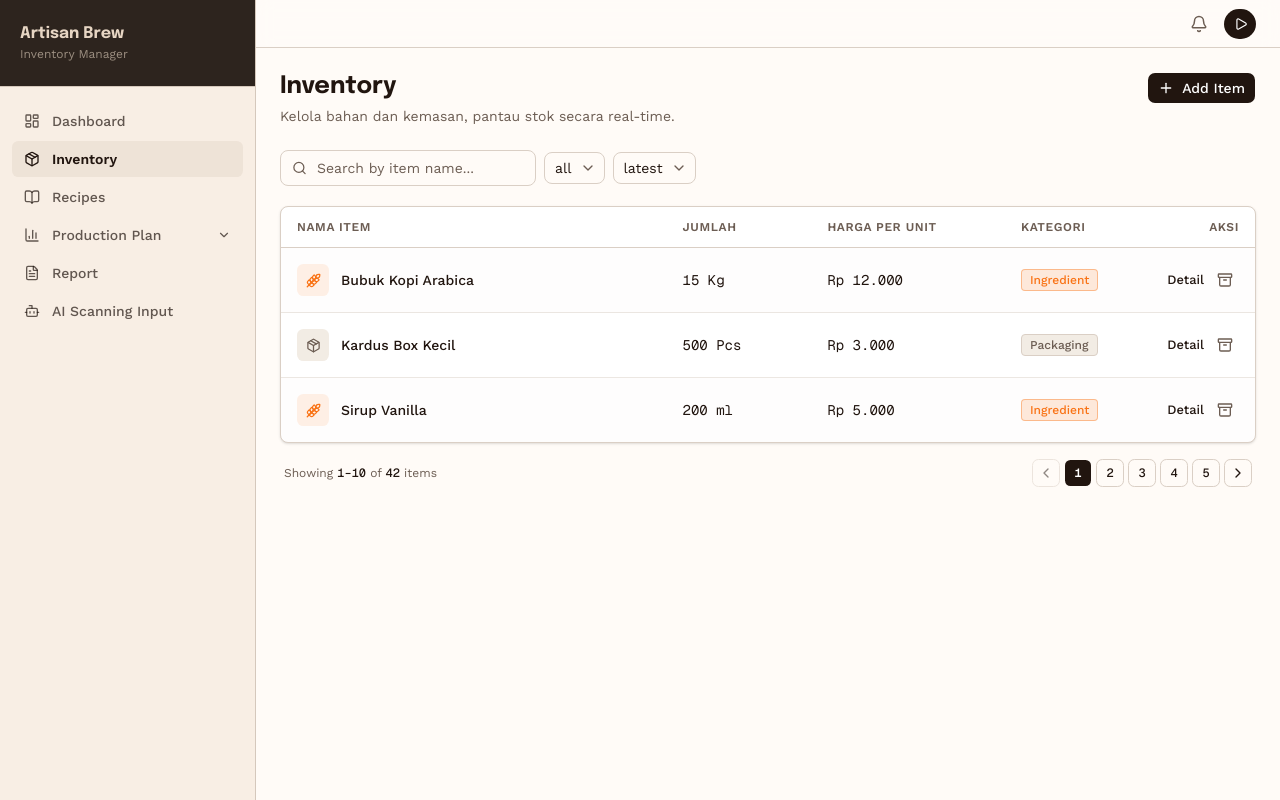
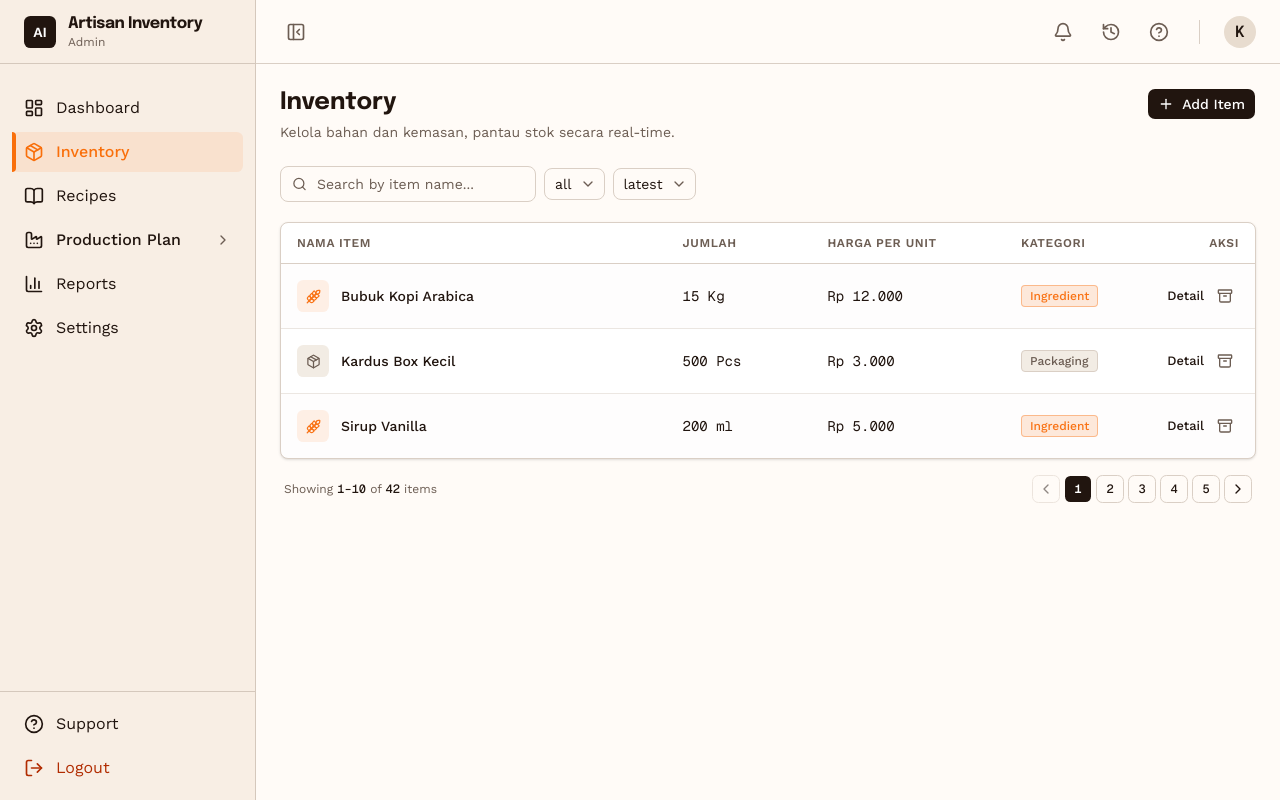
Before and after one commit to 505-kada-team/505-capstone-frontend, a React (Vite) app: page /admin/inventory in a window 1280 px wide. Built offline with nearby package versions, Linux system fonts and the light colour scheme.

Commit message:
fix: reconstruct admin layout and tipography

```diff
--- a/src/layouts/AdminLayout.jsx
+++ b/src/layouts/AdminLayout.jsx
@@ -1,157 +1,267 @@
-/**
- * AdminLayout.jsx — layouts/
- *
- * Layout utama untuk semua halaman admin.
- * Sidebar kiri fixed + area konten kanan.
- * Lebar sidebar: w-64, sesuai DESIGN_v1.md Section 4.
- *
- * Navigasi menggunakan NavLink dari react-router-dom untuk auto active state.
- */
-
-import { useState } from 'react';
-import { Outlet, NavLink } from 'react-router-dom';
+import { useState, useEffect } from 'react';
+import { NavLink, Outlet, useLocation } from 'react-router-dom';
 import {
   LayoutDashboard,
   Package,
   BookOpen,
+  Factory,
   BarChart3,
-  FileText,
-  Bot,
+  Settings,
+  Bell,
+  History,
+  LogOut,
   ChevronDown,
-  Bell,
-  Play,
+  ChevronRight,
+  CircleHelp,
+  PanelLeftClose,
+  PanelLeftOpen
 } from 'lucide-react';
-import { cn } from '@/lib/utils';
 
-// ── Nav item tunggal ────────────────────────────────────────
-function NavItem({ to, icon, label, className }) {
+import {
+  DropdownMenu,
+  DropdownMenuContent,
+  DropdownMenuItem,
+  DropdownMenuLabel,
+  DropdownMenuSeparator,
+  DropdownMenuTrigger,
+} from '@/components/ui/dropdown-menu';
+
+// -----------------------------------------------------------------------------
+// KONFIGURASI LAYOUT
+// Jika sewaktu-waktu Anda ingin kembali ke sidebar statis (tidak bisa dilipat),
+// cukup ubah ENABLE_COLLAPSIBLE_SIDEBAR menjadi false.
+// -----------------------------------------------------------------------------
+const ENABLE_COLLAPSIBLE_SIDEBAR = true;
+
+// Mock hook untuk auth (diganti nanti saat integrasi AuthContext)
+const useAuthMock = () => ({
+  user: { name: 'Kitchen Admin', role: 'admin' },
+  logout: () => console.log('Logout clicked'),
+});
+
+export default function AdminLayout() {
+  const { user, logout } = useAuthMock();
+  const location = useLocation();
+
+  // State untuk sidebar collapse (jika fitur aktif, default terbuka. Jika nonaktif, selalu terbuka)
+  const [isSidebarOpen, setIsSidebarOpen] = useState(true);
+
+  // Buka accordion secara default jika kita sedang berada di child route-nya
+  const isProdPlanActive = location.pathname.includes('/production-plan');
+  const [isProductionPlanOpen, setIsProductionPlanOpen] = useState(isProdPlanActive);
+
+  // Update accordion state jika navigasi berubah dari luar
+  useEffect(() => {
+    if (isProdPlanActive && isSidebarOpen) {
+      setIsProductionPlanOpen(true);
+    }
+  }, [isProdPlanActive, isSidebarOpen]);
+
+  // Fungsi pembantu untuk style NavLink aktif
+  const navLinkStyle = ({ isActive }) =>
+    `flex items-center gap-3 rounded-md px-3 py-2 transition-colors ${
+      isActive
+        ? 'bg-accent/10 text-accent font-medium relative before:absolute before:left-0 before:top-0 before:bottom-0 before:w-1 before:bg-accent before:rounded-r-md'
+        : 'text-sidebar-foreground hover:bg-sidebar-accent hover:text-sidebar-accent-foreground'
+    } ${!isSidebarOpen ? 'justify-center px-0' : ''}`;
+
+  const subNavLinkStyle = ({ isActive }) =>
+    `flex items-center gap-3 rounded-md py-2 transition-colors text-sm ${
+      isActive
+        ? 'text-accent font-medium'
+        : 'text-sidebar-foreground/70 hover:bg-sidebar-accent hover:text-sidebar-accent-foreground'
+    } ${isSidebarOpen ? 'px-3 pl-11' : 'justify-center px-0'}`;
+
+  const toggleSidebar = () => {
+    if (!ENABLE_COLLAPSIBLE_SIDEBAR) return;
+
+    setIsSidebarOpen(!isSidebarOpen);
+    if (isSidebarOpen) {
+      setIsProductionPlanOpen(false); // Tutup accordion saat sidebar ditutup agar lebih rapi
+    } else if (isProdPlanActive) {
+      setIsProductionPlanOpen(true); // Buka kembali jika route aktif
+    }
+  };
+
+  const handleAccordionClick = () => {
+    if (!isSidebarOpen) {
+      // Jika sidebar ditutup lalu accordion diklik, buka sidebar sekaligus accordionnya
+      setIsSidebarOpen(true);
+      setIsProductionPlanOpen(true);
+    } else {
+      setIsProductionPlanOpen(!isProductionPlanOpen);
+    }
+  };
+
   return (
-    <NavLink
-      to={to}
-      className={({ isActive }) =>
-        cn(
-          'flex items-center gap-3 px-3 py-2 rounded-md text-sm font-medium transition-colors',
-          isActive
-            ? 'bg-sidebar-accent text-primary font-semibold'
-            : 'text-sidebar-foreground/70 hover:bg-sidebar-accent/50 hover:text-sidebar-foreground',
-          className,
-        )
-      }
+    <div className="min-h-screen bg-background text-foreground flex">
+      {/* SIDEBAR (Fixed Left) */}
+      <aside
+        className={`fixed left-0 top-0 bottom-0 bg-sidebar border-r border-sidebar-border flex flex-col z-20 transition-[width] duration-300 ease-in-out overflow-hidden ${
+          isSidebarOpen ? 'w-64' : 'w-20'
+        }`}
       >
-      {icon && <span className="shrink-0">{icon}</span>}
-      {label}
+        {/* Brand Header */}
+        <div className={`h-16 flex items-center border-b border-sidebar-border transition-[padding] duration-300 ease-in-out ${
+          isSidebarOpen ? 'px-6 justify-between' : 'justify-center'
+        }`}>
+          <div className="flex items-center gap-3">
+            <div className="flex size-8 shrink-0 items-center justify-center rounded-md bg-primary text-primary-foreground font-bold text-sm">
+              AI
+            </div>
+            {/* Menggunakan opacity dan w-full transition untuk teks agar smooth */}
+            <div className={`flex-1 whitespace-nowrap transition-all duration-300 ease-in-out ${isSidebarOpen ? 'opacity-100 translate-x-0' : 'opacity-0 -translate-x-4 hidden'}`}>
+              <h1 className="font-bold text-base leading-tight tracking-tight">Artisan Inventory</h1>
+              <p className="text-xs text-muted-foreground capitalize font-sans">{user?.role || 'Admin'}</p>
+            </div>
+          </div>
+        </div>
+
+        {/* Navigation Links */}
+        <nav className="flex-1 overflow-y-auto py-6 px-3 space-y-1 overflow-x-hidden custom-scrollbar">
+          <NavLink to="/admin/dashboard" className={navLinkStyle} title={!isSidebarOpen ? "Dashboard" : undefined}>
+            <LayoutDashboard size={20} className="shrink-0" />
+            <span className={`whitespace-nowrap transition-opacity duration-300 ${isSidebarOpen ? 'opacity-100' : 'opacity-0 hidden'}`}>Dashboard</span>
           </NavLink>
-  );
-}
 
-// ── Nav group dengan sub-item (collapsible) ─────────────────
-function NavGroup({ icon, label, children, defaultOpen = false }) {
-  const [open, setOpen] = useState(defaultOpen);
-  return (
+          <NavLink to="/admin/inventory" className={navLinkStyle} title={!isSidebarOpen ? "Inventory" : undefined}>
+            <Package size={20} className="shrink-0" />
+            <span className={`whitespace-nowrap transition-opacity duration-300 ${isSidebarOpen ? 'opacity-100' : 'opacity-0 hidden'}`}>Inventory</span>
+          </NavLink>
+
+          <NavLink to="/admin/recipes" className={navLinkStyle} title={!isSidebarOpen ? "Recipes" : undefined}>
+            <BookOpen size={20} className="shrink-0" />
+            <span className={`whitespace-nowrap transition-opacity duration-300 ${isSidebarOpen ? 'opacity-100' : 'opacity-0 hidden'}`}>Recipes</span>
+          </NavLink>
+
+          {/* Accordion Menu: Production Plan */}
           <div>
             <button
-        onClick={() => setOpen((prev) => !prev)}
-        className="w-full flex items-center gap-3 px-3 py-2 rounded-md text-sm font-medium text-sidebar-foreground/70 hover:bg-sidebar-accent/50 hover:text-sidebar-foreground transition-colors"
+              type="button"
+              onClick={handleAccordionClick}
+              title={!isSidebarOpen ? "Production Plan" : undefined}
+              className={`w-full flex items-center rounded-md py-2 transition-colors focus-visible:outline-none focus-visible:ring-2 focus-visible:ring-ring ${
+                isProductionPlanOpen || isProdPlanActive
+                  ? 'text-sidebar-foreground'
+                  : 'text-sidebar-foreground hover:bg-sidebar-accent hover:text-sidebar-accent-foreground'
+              } ${isSidebarOpen ? 'justify-between px-3' : 'justify-center px-0'}`}
             >
-        {icon && <span className="shrink-0">{icon}</span>}
-        <span className="flex-1 text-left">{label}</span>
-        <ChevronDown
-          size={14}
-          strokeWidth={2}
-          className={cn('transition-transform duration-200', open && 'rotate-180')}
-        />
+              <div className="flex items-center gap-3">
+                <Factory size={20} className={`shrink-0 ${(isProductionPlanOpen || isProdPlanActive) ? 'text-accent' : ''}`} />
+                <span className={`font-medium whitespace-nowrap transition-opacity duration-300 ${isSidebarOpen ? 'opacity-100' : 'opacity-0 hidden'} ${(isProductionPlanOpen || isProdPlanActive) ? 'font-medium' : ''}`}>
+                  Production Plan
+                </span>
+              </div>
+              {isSidebarOpen && (
+                <div className="shrink-0 transition-transform duration-200">
+                  {isProductionPlanOpen ? (
+                    <ChevronDown size={16} className="text-muted-foreground" />
+                  ) : (
+                    <ChevronRight size={16} className="text-muted-foreground" />
+                  )}
+                </div>
+              )}
             </button>
-      {open && (
-        <div className="ml-6 mt-1 space-y-0.5 border-l border-sidebar-border pl-3">
-          {children}
+
+            {/* Sub-menus */}
+            {isSidebarOpen && (
+              <div className={`overflow-hidden transition-all duration-300 ease-in-out ${isProductionPlanOpen ? 'max-h-40 mt-1' : 'max-h-0 mt-0'}`}>
+                <div className="space-y-1">
+                  <NavLink to="/admin/production-plan/draft" className={subNavLinkStyle}>
+                    <span className="whitespace-nowrap">Draft Plan</span>
+                  </NavLink>
+                  <NavLink to="/admin/production-plan/history" className={subNavLinkStyle}>
+                    <span className="whitespace-nowrap">Active Plan</span>
+                  </NavLink>
+                </div>
               </div>
             )}
           </div>
-  );
-}
 
-// ── Layout utama ────────────────────────────────────────────
-export default function AdminLayout() {
-  return (
-    <div className="flex min-h-screen bg-background">
-      {/* ── Sidebar ──────────────────────────────────────── */}
-      <aside
-        id="admin-sidebar"
-        className="w-64 min-h-screen bg-sidebar border-r border-sidebar-border flex flex-col fixed top-0 left-0 z-40"
+          <NavLink to="/admin/reports" className={navLinkStyle} title={!isSidebarOpen ? "Reports" : undefined}>
+            <BarChart3 size={20} className="shrink-0" />
+            <span className={`whitespace-nowrap transition-opacity duration-300 ${isSidebarOpen ? 'opacity-100' : 'opacity-0 hidden'}`}>Reports</span>
+          </NavLink>
+
+          <NavLink to="/admin/settings" className={navLinkStyle} title={!isSidebarOpen ? "Settings" : undefined}>
+            <Settings size={20} className="shrink-0" />
+            <span className={`whitespace-nowrap transition-opacity duration-300 ${isSidebarOpen ? 'opacity-100' : 'opacity-0 hidden'}`}>Settings</span>
+          </NavLink>
+        </nav>
+
+        {/* Footer Navigation */}
+        <div className="p-3 border-t border-sidebar-border space-y-1">
+          <button
+            title={!isSidebarOpen ? "Support" : undefined}
+            className={`w-full flex items-center gap-3 rounded-md py-2 text-sidebar-foreground hover:bg-sidebar-accent transition-colors focus-visible:outline-none focus-visible:ring-2 focus-visible:ring-ring ${!isSidebarOpen ? 'justify-center px-0' : 'px-3'}`}
           >
-        {/* Brand — dark brown header, kontras dengan sidebar cream di light mode */}
-        <div className="px-5 py-6 border-b border-sidebar-border bg-[#2D241E]">
-          <h2 className="text-base font-bold font-heading text-[#E6D5C3] leading-tight">
-            Artisan Brew
-          </h2>
-          <p className="text-xs text-[#E6D5C3]/60 mt-0.5">Inventory Manager</p>
+            <CircleHelp size={20} className="shrink-0" />
+            <span className={`whitespace-nowrap transition-opacity duration-300 ${isSidebarOpen ? 'opacity-100' : 'opacity-0 hidden'}`}>Support</span>
+          </button>
+          <button
+            onClick={logout}
+            title={!isSidebarOpen ? "Logout" : undefined}
+            className={`w-full flex items-center gap-3 rounded-md py-2 text-destructive hover:bg-destructive/10 transition-colors focus-visible:outline-none focus-visible:ring-2 focus-visible:ring-ring ${!isSidebarOpen ? 'justify-center px-0' : 'px-3'}`}
+          >
+            <LogOut size={20} className="shrink-0" />
+            <span className={`whitespace-nowrap transition-opacity duration-300 ${isSidebarOpen ? 'opacity-100' : 'opacity-0 hidden'}`}>Logout</span>
+          </button>
         </div>
-
-        {/* Navigation */}
-        <nav className="flex-1 px-3 py-4 space-y-0.5">
-          <NavItem
-            to="/admin/dashboard"
-            icon={<LayoutDashboard size={16} strokeWidth={2} />}
-            label="Dashboard"
-          />
-          <NavItem
-            to="/admin/inventory"
-            icon={<Package size={16} strokeWidth={2} />}
-            label="Inventory"
-          />
-          <NavItem
-            to="/admin/recipes"
-            icon={<BookOpen size={16} strokeWidth={2} />}
-            label="Recipes"
-          />
-
-          <NavGroup
-            icon={<BarChart3 size={16} strokeWidth={2} />}
-            label="Production Plan"
-            defaultOpen={false}
-          >
-            <NavItem to="/admin/production-plan/draft"  label="Draft Plan" />
-            <NavItem to="/admin/production-plan/active" label="Active Plan" />
-          </NavGroup>
-
-          <NavItem
-            to="/admin/report"
-            icon={<FileText size={16} strokeWidth={2} />}
-            label="Report"
-          />
-          <NavItem
-            to="/admin/ai-scan"
-            icon={<Bot size={16} strokeWidth={2} />}
-            label="AI Scanning Input"
-          />
-        </nav>
       </aside>
 
-      {/* ── Main area ─────────────────────────────────────── */}
-      <div className="ml-64 flex-1 flex flex-col min-h-screen">
-        {/* Top bar */}
-        <header
-          id="admin-topbar"
-          className="h-12 border-b border-border bg-background/80 backdrop-blur-sm sticky top-0 z-30 flex items-center justify-end px-6 gap-2"
+      {/* MAIN CONTENT AREA */}
+      <div className={`flex-1 flex flex-col min-h-screen transition-[margin] duration-300 ease-in-out ${isSidebarOpen ? 'ml-64' : 'ml-20'}`}>
+        {/* HEADER (Fixed Top) */}
+        <header className={`h-16 fixed top-0 right-0 bg-background border-b border-border z-10 flex items-center justify-between px-6 transition-[left] duration-300 ease-in-out ${isSidebarOpen ? 'left-64' : 'left-20'}`}>
+          {/* Toggle Sidebar Button */}
+          {ENABLE_COLLAPSIBLE_SIDEBAR ? (
+            <button
+              onClick={toggleSidebar}
+              className="text-muted-foreground hover:text-foreground transition-colors focus-visible:outline-none focus-visible:ring-2 focus-visible:ring-ring rounded-md p-1.5 hover:bg-accent/10"
+              aria-label="Toggle Sidebar"
             >
-          <button
-            id="topbar-notification"
-            aria-label="Notifikasi"
-            className="p-2 rounded-md text-muted-foreground hover:text-foreground hover:bg-muted/50 transition-colors"
-          >
-            <Bell size={18} strokeWidth={2} />
+              {isSidebarOpen ? <PanelLeftClose size={20} /> : <PanelLeftOpen size={20} />}
             </button>
-          <button
-            id="topbar-action"
-            aria-label="Aksi cepat"
-            className="p-2 rounded-full bg-primary text-primary-foreground hover:bg-primary/80 transition-colors"
-          >
-            <Play size={14} strokeWidth={2} className="ml-0.5" />
+          ) : (
+            <div></div> // Spacer jika tombol dihilangkan
+          )}
+
+          <div className="flex items-center gap-4">
+            <button className="text-muted-foreground hover:text-foreground transition-colors focus-visible:outline-none focus-visible:ring-2 focus-visible:ring-ring rounded-md p-1.5 hover:bg-accent/10" aria-label="Notifications">
+              <Bell size={20} />
             </button>
+            <button className="text-muted-foreground hover:text-foreground transition-colors focus-visible:outline-none focus-visible:ring-2 focus-visible:ring-ring rounded-md p-1.5 hover:bg-accent/10" aria-label="History">
+              <History size={20} />
+            </button>
+            <button className="flex items-center gap-2 text-sm text-muted-foreground hover:text-foreground transition-colors focus-visible:outline-none focus-visible:ring-2 focus-visible:ring-ring rounded-md p-1.5 hover:bg-accent/10">
+              <CircleHelp size={20} />
+            </button>
+
+            <div className="w-px h-6 bg-border mx-2"></div>
+
+            {/* Avatar Dropdown */}
+            <DropdownMenu>
+              <DropdownMenuTrigger className="flex items-center gap-2 outline-none focus-visible:ring-2 focus-visible:ring-ring rounded-full">
+                <div className="size-8 rounded-full bg-secondary flex items-center justify-center text-secondary-foreground font-semibold font-mono">
+                  {user?.name?.charAt(0) || 'U'}
+                </div>
+              </DropdownMenuTrigger>
+              <DropdownMenuContent align="end" className="w-48">
+                <DropdownMenuLabel>My Account</DropdownMenuLabel>
+                <DropdownMenuSeparator />
+                <DropdownMenuItem>Profile</DropdownMenuItem>
+                <DropdownMenuItem>Settings</DropdownMenuItem>
+                <DropdownMenuSeparator />
+                <DropdownMenuItem onClick={logout} className="text-destructive focus:text-destructive focus:bg-destructive/10">
+                  Logout
+                </DropdownMenuItem>
+              </DropdownMenuContent>
+            </DropdownMenu>
+          </div>
         </header>
 
-        {/* Page content */}
-        <main className="flex-1 p-6">
+        {/* OUTLET (Page Content) */}
+        <main className="flex-1 mt-16 p-6 overflow-x-hidden">
           <Outlet />
         </main>
       </div>
```
Also changed, not shown: 1 other file (tests, documents, lock files or other folders). Lines whose indentation alone changed are shown as unchanged.
